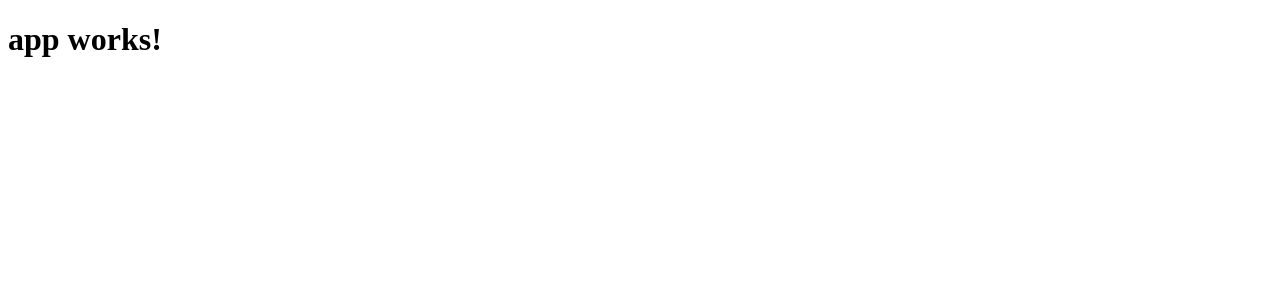
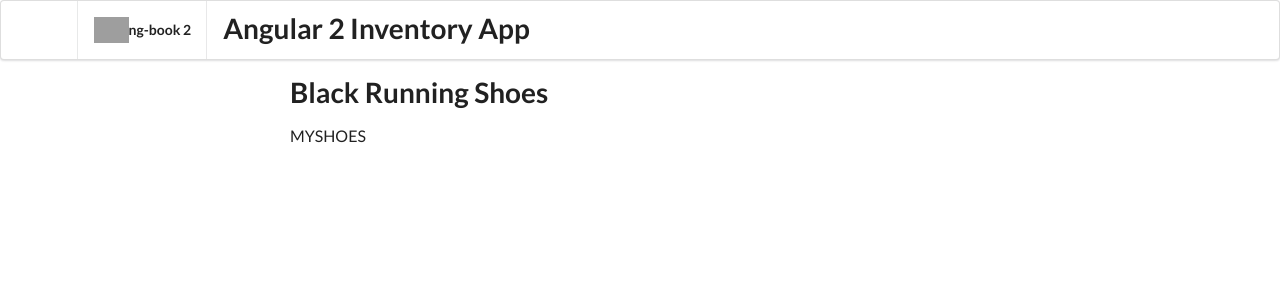
Before and after one commit to Ray-E-Artz/ng-book2-inventory, an Angular app: page / in a window 1280 px wide. Shown: the top 300 px of the page. Built offline with nearby package versions, Linux system fonts and the light colour scheme; grey boxes are pictures that could not be loaded.

Commit message:
added ProductsListComponent

```diff
--- a/angular-cli.json
+++ b/angular-cli.json
@@ -18,9 +18,13 @@
       "prefix": "app",
       "mobile": false,
       "styles": [
+        "../node_modules/semantic-ui-css/semantic.css",
         "styles.css"
       ],
-      "scripts": [],
+      "scripts": [
+        "../node_modules/jquery/dist/jquery.js",
+        "../node_modules/semantic-ui-css/semantic.js"
+      ],
       "environments": {
         "source": "environments/environment.ts",
         "dev": "environments/environment.ts",
--- a/src/app/app.component.html
+++ b/src/app/app.component.html
@@ -1,3 +1,9 @@
-<h1>
-  {{title}}
-</h1>
+<div class="inventory-app">
+  <h1>{{ products[0].name }}</h1>
+  <span>{{ products[0].sku }}</span>
+  <!-- SOON
+  <products-list
+    [procutList]="products"
+    (onProductSelected)="productWasSelected($event)">
+  </products-list> -->
+</div>
--- a/src/app/app.component.ts
+++ b/src/app/app.component.ts
@@ -1,4 +1,5 @@
 import { Component } from '@angular/core';
+import {Product} from './product.model';
 
 @Component({
   selector: 'app-root',
@@ -6,5 +7,32 @@ import { Component } from '@angular/core';
   styleUrls: ['./app.component.css']
 })
 export class AppComponent {
-  title = 'app works!';
+  products: Product[];
+
+  constructor() {
+    this.products = [
+      new Product(
+        'MYSHOES',
+        'Black Running Shoes',
+        '/resources/images/products/black-shoes.jpg',
+        ['Men', 'Shoes', 'Running Shoes'],
+        109.99),
+      new Product(
+        'NEATOJACKET',
+        'Blue Jacket',
+        '/resources/images/products/blue-jacket.jpg',
+        ['Women', 'Apparel', 'Jackets & Vests'],
+        238.99),
+      new Product(
+        'NICEHAT',
+        'A Nice Black Hat',
+        '/resources/images/products/black-hat.jpg',
+        ['Men', 'Accessories', 'Hats'],
+        29.99)
+    ];
+  }
+
+  productWasSelected(product: Product): void {
+    console.log('Product clicked: ', product);
+  }
 }
--- a/src/app/app.module.ts
+++ b/src/app/app.module.ts
@@ -4,10 +4,12 @@ import { FormsModule } from '@angular/forms';
 import { HttpModule } from '@angular/http';
 
 import { AppComponent } from './app.component';
+import { ProductsListComponent } from './products-list/products-list.component';
 
 @NgModule({
   declarations: [
-    AppComponent
+    AppComponent,
+    ProductsListComponent
   ],
   imports: [
     BrowserModule,
--- /dev/null
+++ b/src/app/product.model.ts
@@ -0,0 +1,15 @@
+/**
+ * Created by Ray on 2/3/17.
+ */
+/**
+ * Provides a `Product` object
+ */
+export class Product {
+  constructor(
+    public sku: string,
+    public name: string,
+    public imageUrl: string,
+    public department: string[],
+    public price: number
+  ){}
+}
--- /dev/null
+++ b/src/app/products-list/products-list.component.html
@@ -0,0 +1,3 @@
+<p>
+  products-list works!
+</p>
--- /dev/null
+++ b/src/app/products-list/products-list.component.ts
@@ -0,0 +1,15 @@
+import { Component, OnInit } from '@angular/core';
+
+@Component({
+  selector: 'app-products-list',
+  templateUrl: './products-list.component.html',
+  styleUrls: ['./products-list.component.css']
+})
+export class ProductsListComponent implements OnInit {
+
+  constructor() { }
+
+  ngOnInit() {
+  }
+
+}
--- a/src/index.html
+++ b/src/index.html
@@ -7,8 +7,27 @@
 
   <meta name="viewport" content="width=device-width, initial-scale=1">
   <link rel="icon" type="image/x-icon" href="favicon.ico">
+
 </head>
 <body>
-  <app-root>Loading...</app-root>
+<!-- Menu Bar -->
+<div class="ui menu">
+  <div class="ui container">
+    <a href="#" class="header item">
+      <img class="logo" src="./assets/images/ng-book-2-minibook.png">
+      ng-book 2
+    </a>
+    <div class="header item borderless">
+      <h1 class="ui header">
+        Angular 2 Inventory App
+      </h1>
+    </div>
+  </div>
+</div>
+
+<div class="ui main text container">
+  <app-root>Loading </app-root> <!-- <--- Our app loads here! -->
+</div>
+
 </body>
 </html>
```
Also changed, not shown: src/app/products-list/products-list.component.css (added), 1 other file (tests, documents, lock files or other folders).
